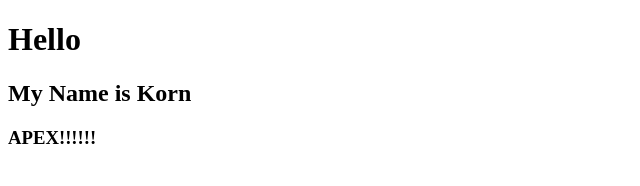
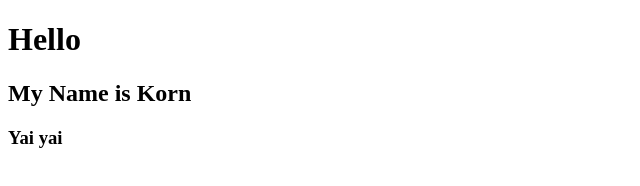
Before and after one commit to 13Zazushi/lab2_1, a plain HTML site: page index.html in a window 1280 px wide. Shown: the full height of the page, 0-640 px from the left. Drawn offline with Linux system fonts and the light colour scheme.

Commit message:
Update index.html

```diff
--- a/index.html
+++ b/index.html
@@ -8,7 +8,6 @@
 <body>
     <h1>Hello</h1>
     <h2>My Name is Korn</h2>
-
-    <h3>APEX!!!!!!</h3>
+    <h3>Yai yai</h3>
 </body>
 </html>
```
